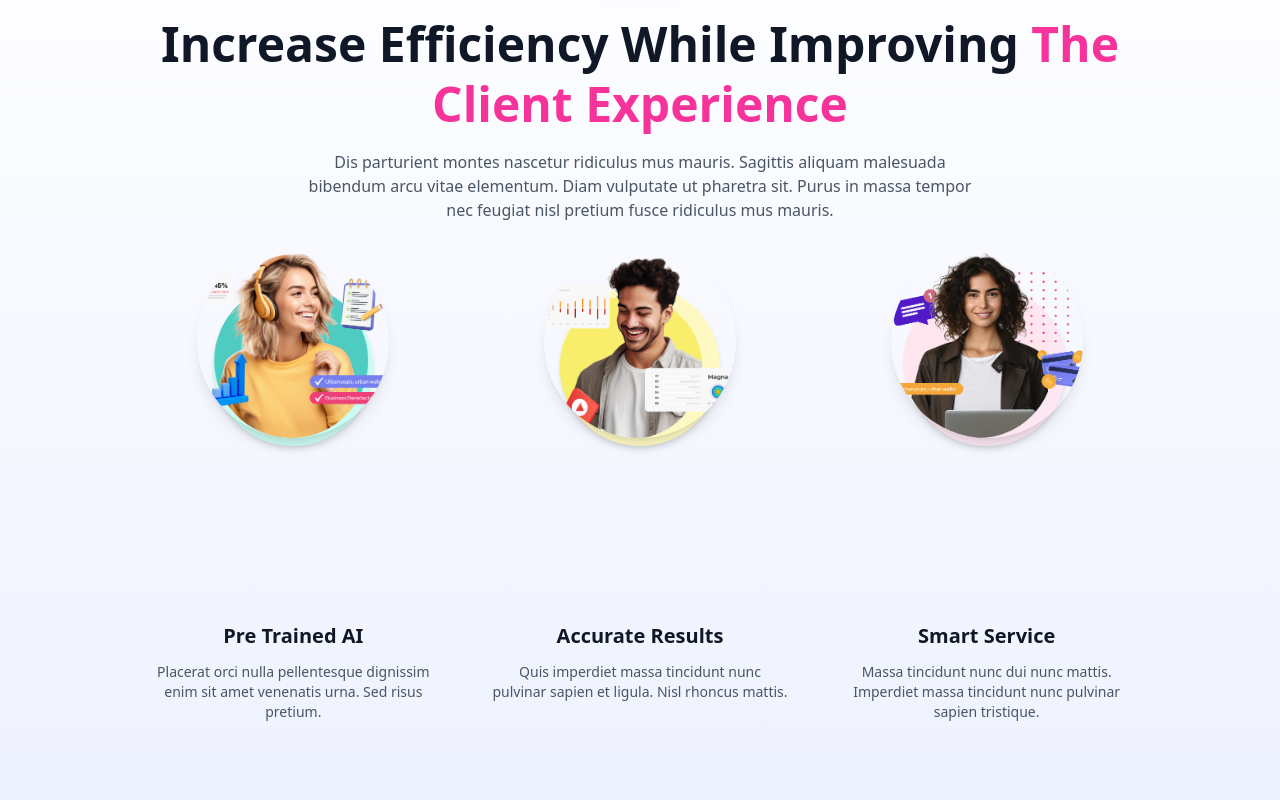
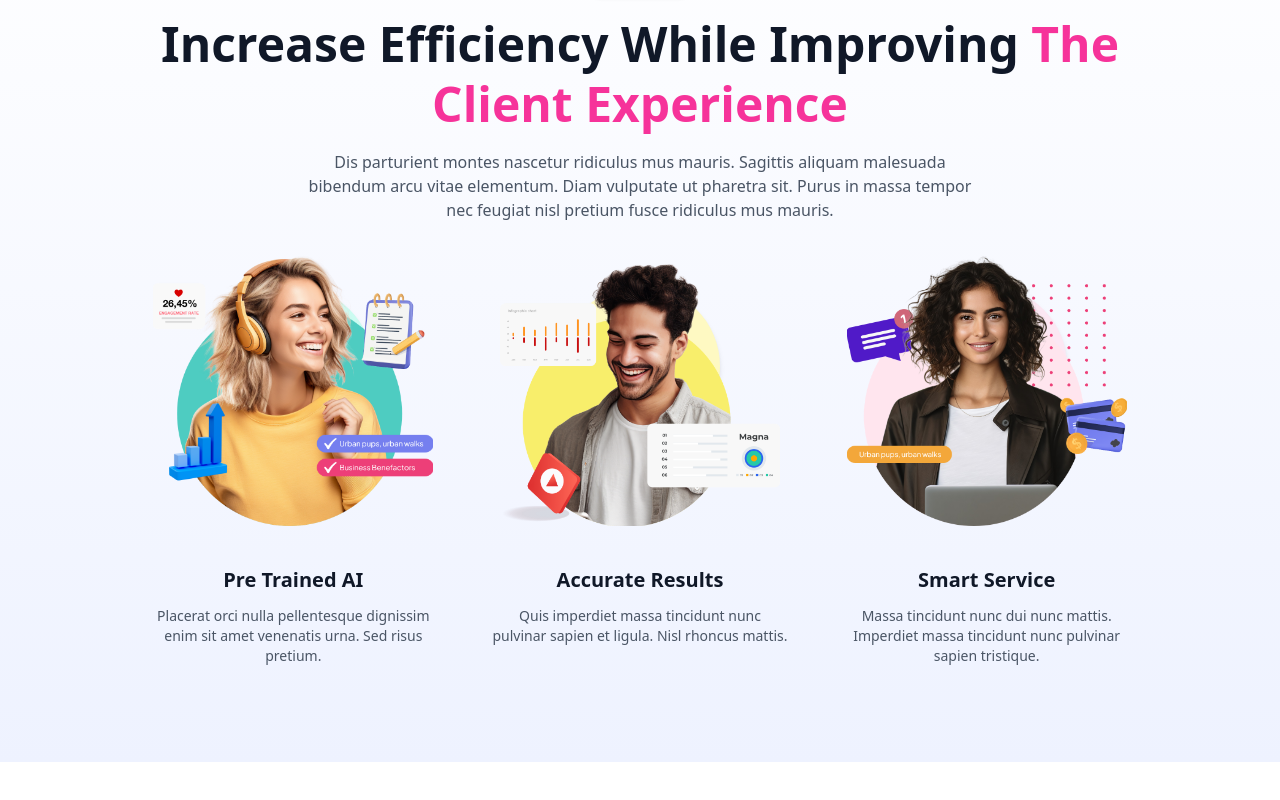
Before and after one commit to Sonukathat/Quickbid-task, a Next.js app: page / in a window 1280 px wide. Shown: the part 992-1792 px from the top of the page. After the commit the page ends 1754 px from the top, so only its background shows below. Built offline with nearby package versions, Linux system fonts and the light colour scheme.

Commit message:
add stream compo

```diff
--- a/app/components/StreamlineSection.js
+++ b/app/components/StreamlineSection.js
@@ -67,16 +67,16 @@ export default function StreamlineSection() {
               ></div>
 
               {/* Image Over Circle */}
-              <div className="absolute -top-10 w-48 h-48">
+              <div className="absolute -top-10 w-70 h-70">
                 <img
                   src={item.img}
                   alt={item.title}
-                  className="w-full h-full object-cover rounded-full shadow-lg"
+                  className="w-full h-full object-cover"
                 />
               </div>
 
               {/* Text */}
-              <h3 className="text-xl font-semibold text-gray-900 mt-44">
+              <h3 className="text-xl font-semibold text-gray-900 mt-30">
                 {item.title}
               </h3>
               <p className="text-gray-600 mt-3 text-sm max-w-xs">
```
